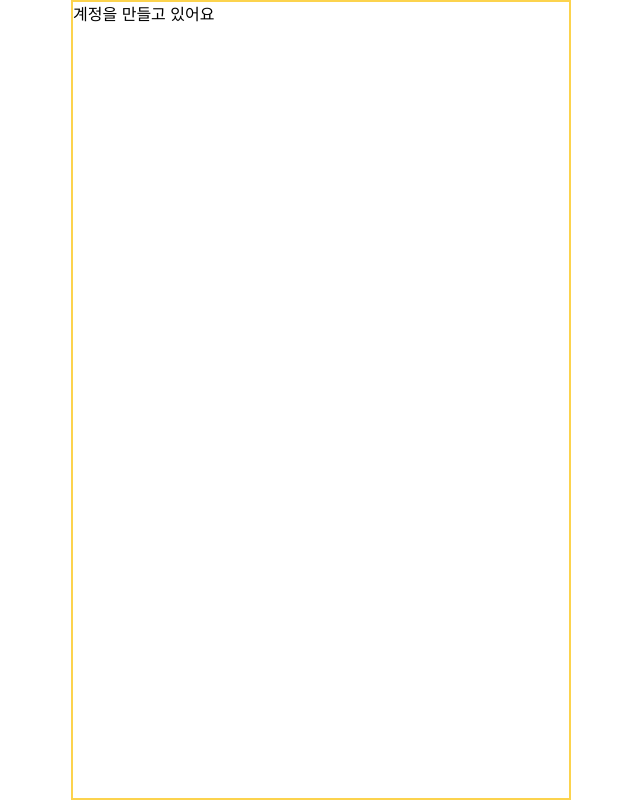
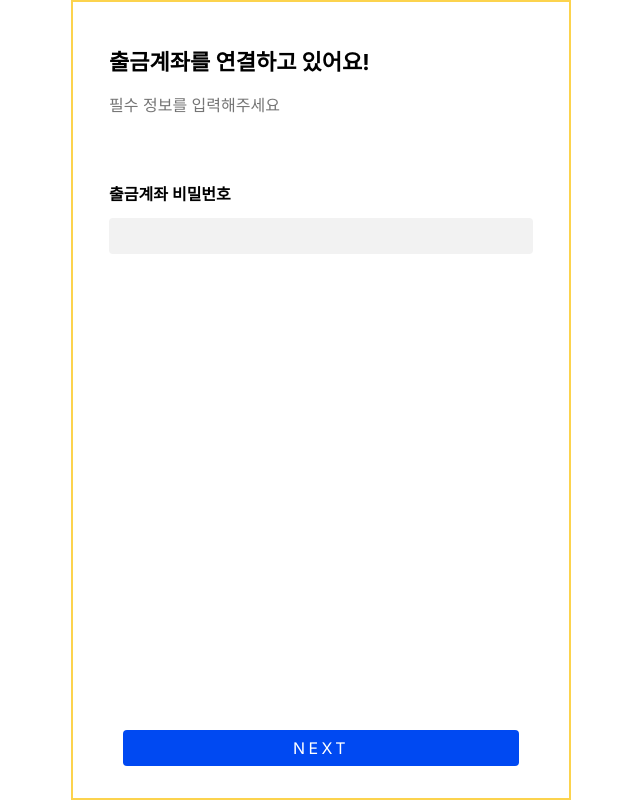
Before and after one commit to s01k1m/Akigimi, a Next.js app in the folder frontend/: page /login/register/withdrawal in a window 1280 px wide. Shown: the whole page, without its empty margins (319-959 px from the left). Built offline with nearby package versions, Linux system fonts and the light colour scheme.

Commit message:
chore: 계좌 비밀번호 로직 진행중
Former-commit-id: 387889a93255e82d3824e5fba7ab7017945ae710

```diff
--- a/frontend/app/login/register/deposit/page.tsx
+++ b/frontend/app/login/register/deposit/page.tsx
@@ -1,5 +1,3 @@
-import Script from "next/script";
-
 export default function CreateDepositAccount() {
   return (
     <main>
--- a/frontend/app/login/register/withdrawal/page.tsx
+++ b/frontend/app/login/register/withdrawal/page.tsx
@@ -1,9 +1,102 @@
-import styled from "styled-components";
+"use client";
+import React, { useRef, useState, useEffect } from "react";
+import axios from "axios";
+import { redirect, useRouter } from "next/navigation";
+import { BasicButton } from "@/components/login/BasicButton";
 
-export default function RegisterWithdrawalAccount() {
+export interface RegisterInfo {
+  title: string;
+  menual: string;
+}
+
+export default function Signup() {
+  const [isLoading, setIsLoading] = useState<boolean>(false); // 페이지 로딩 중인지 확인하기 위하여
+  const [password1, setPassword1] = useState<string>("");
+  const [didMatch, setDidMatch] = useState<boolean>(false);
+  const inputRef = useRef<HTMLInputElement>(null);
+
+  const router = useRouter();
+  const [content, setContent] = useState<RegisterInfo[] | undefined>([]);
+  const token = window.localStorage.getItem("access_token");
+  const info = {
+    title: "출금계좌를 연결하고 있어요!",
+    menual: "필수 정보를 입력해주세요",
+  };
+
+  // TODO: 비밀번호 암호화
+  // TODO: 비밀번호1 비밀번호2 같은지 확인 로직
+  // TODO: 폼 컴포넌트화등 리팩토링에 대한 고민
+
+  const handleClick = async () => {
+    router.push("/login/register/deposit");
+
+    const formData = new FormData();
+    formData.append("password", password1); // 파일 첨부
+
+    await axios
+      .post("/api/user/nickname", formData, {
+        headers: {
+          Authorization: `Bearer ${token}`,
+          "Content-Type": "multipart/form-data",
+        },
+      })
+      .then((response) => {
+        console.log(response);
+      });
+  };
   return (
-    <div>
-      <h1>계정을 만들고 있어요</h1>
+    <div className="h-full w-full">
+      {isLoading ? (
+        <div>로딩중</div>
+      ) : (
+        <div className="p-9 relative h-full">
+          <div className="header text-[22px] pt-2 pb-[14px] font-bold">
+            {info.title}
+          </div>
+          <div className="explanation text-base mb-[65px] text-grey0">
+            {info.menual}
+          </div>
+          <label htmlFor="password1" className="font-semibold">
+            출금계좌 비밀번호
+          </label>
+          <div className="flex justify-around my-3">
+            <input
+              type="password"
+              id="pass"
+              name="password1"
+              required={true}
+              minLength={4}
+              maxLength={4}
+              value={password1}
+              onChange={(e) => {
+                console.log(e.target.value);
+                setPassword1(e.target.value);
+              }}
+              className="bg-[#F2F2F2] h-9 w-68 flex-1 p-2 rounded"
+            ></input>
+          </div>
+
+          <div
+            className="absolute inset-x-0 bottom-0 mb-8"
+            onClick={(e) => {
+              if (!didMatch) {
+                e.preventDefault;
+                alert("출금 비밀번호를 제대로 입력해주세요");
+                return false;
+              }
+            }}
+          >
+            {didMatch ? (
+              <BasicButton
+                msg={"NEXT"}
+                handleClick={() => handleClick()}
+              ></BasicButton>
+            ) : (
+              <BasicButton msg={"NEXT"} handleClick={() => {}}></BasicButton>
+            )}
+          </div>
+        </div>
+      )}
     </div>
   );
 }
--- /dev/null
+++ b/frontend/components/login/RegisterHeader.tsx
@@ -0,0 +1,16 @@
+import { RegisterInfo } from "@/app/login/register/withdrawal/page";
+
+type InfoProps = {
+  info: RegisterInfo;
+};
+
+function Header({ info }) {
+  const { title, menual } = info;
+
+  return (
+    <div>
+      <div className="header text-[22px] pt-2 pb-[14px] font-bold">{title}</div>
+      <div className="explanation text-base mb-[65px] text-grey0">{menual}</div>
+    </div>
+  );
+}
```
